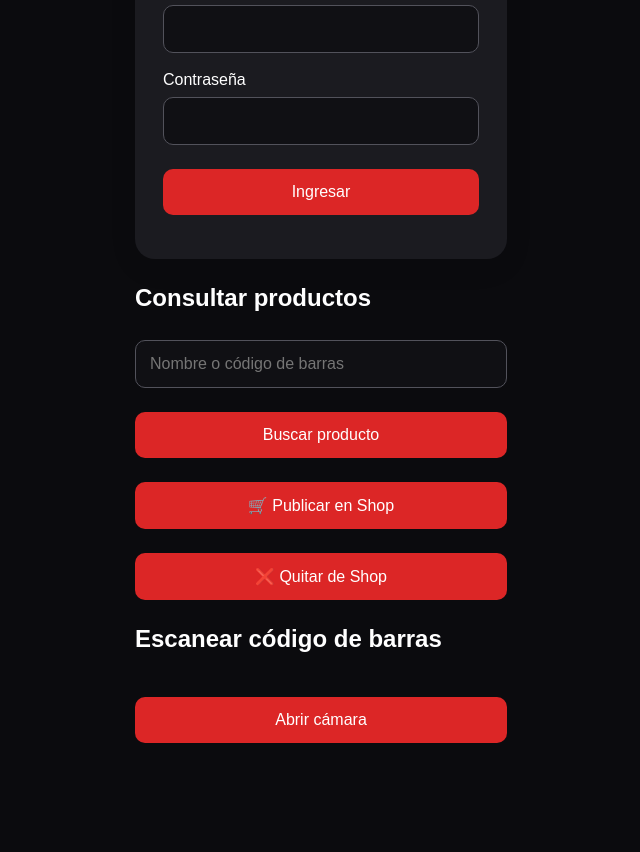
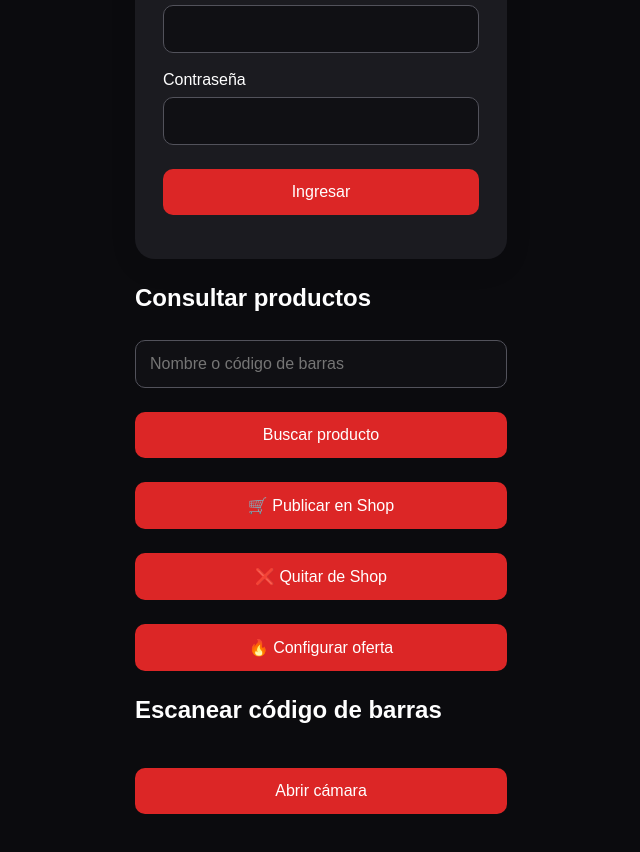
Before and after one commit to emilianobugnon05-blip/la-barraca-stock, a plain HTML site: page index.html in a window 1280 px wide. Shown: the part 250-1102 px from the top of the page, without its empty margins (319-959 px from the left). Drawn offline with nearby package versions, Linux system fonts and the light colour scheme.

Commit message:
Update index.html

```diff
--- a/index.html
+++ b/index.html
@@ -87,6 +87,10 @@ letter-spacing: 1px; }
 </button>
 <button type="button" onclick="quitarProductoBuscado()">
   ❌ Quitar de Shop
+</button>
+
+<button type="button" onclick="editarPromocionProducto()">
+  🔥 Configurar oferta
 </button>
 
   <div id="resultadoBusqueda"></div>
@@ -597,6 +601,92 @@ async function cambiarPublicacionBuscada(publicar) {
   await publicarEnShop(codigo, publicar);
 }
 
+async function editarPromocionProducto() {
+  const codigo = document.getElementById("busqueda").value.trim();
+
+  if (!codigo) {
+    alert("Ingresá el código de barras del producto.");
+    return;
+  }
+
+  const { data: usuario } = await db.auth.getUser();
+  if (!usuario?.user) {
+    alert("Primero iniciá sesión.");
+    return;
+  }
+
+  const { data: perfil, error: errorPerfil } = await db
+    .from("perfiles")
+    .select("nivel")
+    .eq("usuario_id", usuario.user.id)
+    .single();
+
+  if (errorPerfil || Number(perfil?.nivel) !== 1) {
+    alert("Solo el administrador puede configurar ofertas.");
+    return;
+  }
+
+  const { data: productos, error } = await db
+    .from("productos")
+    .select("id,nombre,precio_venta,precio_promocion,en_promocion")
+    .eq("codigo_barras", codigo)
+    .limit(2);
+
+  if (error || !productos || productos.length !== 1) {
+    alert("No se encontró un producto único con ese código.");
+    return;
+  }
+
+  const producto = productos[0];
+
+  const respuesta = prompt(
+    "Precio normal: $" + producto.precio_venta +
+    "\nIngresá el precio de oferta." +
+    "\nEscribí 0 para quitar la promoción.",
+    producto.en_promocion ? producto.precio_promocion : ""
+  );
+
+  if (respuesta === null) return;
+
+  const texto = respuesta.trim();
+  if (!texto) {
+    alert("Ingresá un precio o escribí 0 para quitar la oferta.");
+    return;
+  }
+
+  const precio = Number(texto);
+  if (!Number.isFinite(precio) || precio < 0 ||
+      (precio > 0 && precio >= Number(producto.precio_venta))) {
+    alert("El precio de oferta debe ser mayor que cero y menor al precio normal.");
+    return;
+  }
+
+  const activar = precio > 0;
+
+  const { data: actualizado, error: errorGuardar } = await db
+    .from("productos")
+    .update({
+      en_promocion: activar,
+      precio_promocion: activar ? precio : null
+    })
+    .eq("id", producto.id)
+    .select("id");
+
+  if (errorGuardar) {
+    alert("No se pudo guardar: " + errorGuardar.message);
+    return;
+  }
+
+  if (!actualizado || actualizado.length !== 1) {
+    alert("No se modificó el producto. Revisaremos los permisos.");
+    return;
+  }
+
+  alert(activar
+    ? "¡Oferta guardada! Actualizá La Barraca Shop."
+    : "Promoción desactivada correctamente.");
+}
+
 </script>
 </body>
 </html>
```
